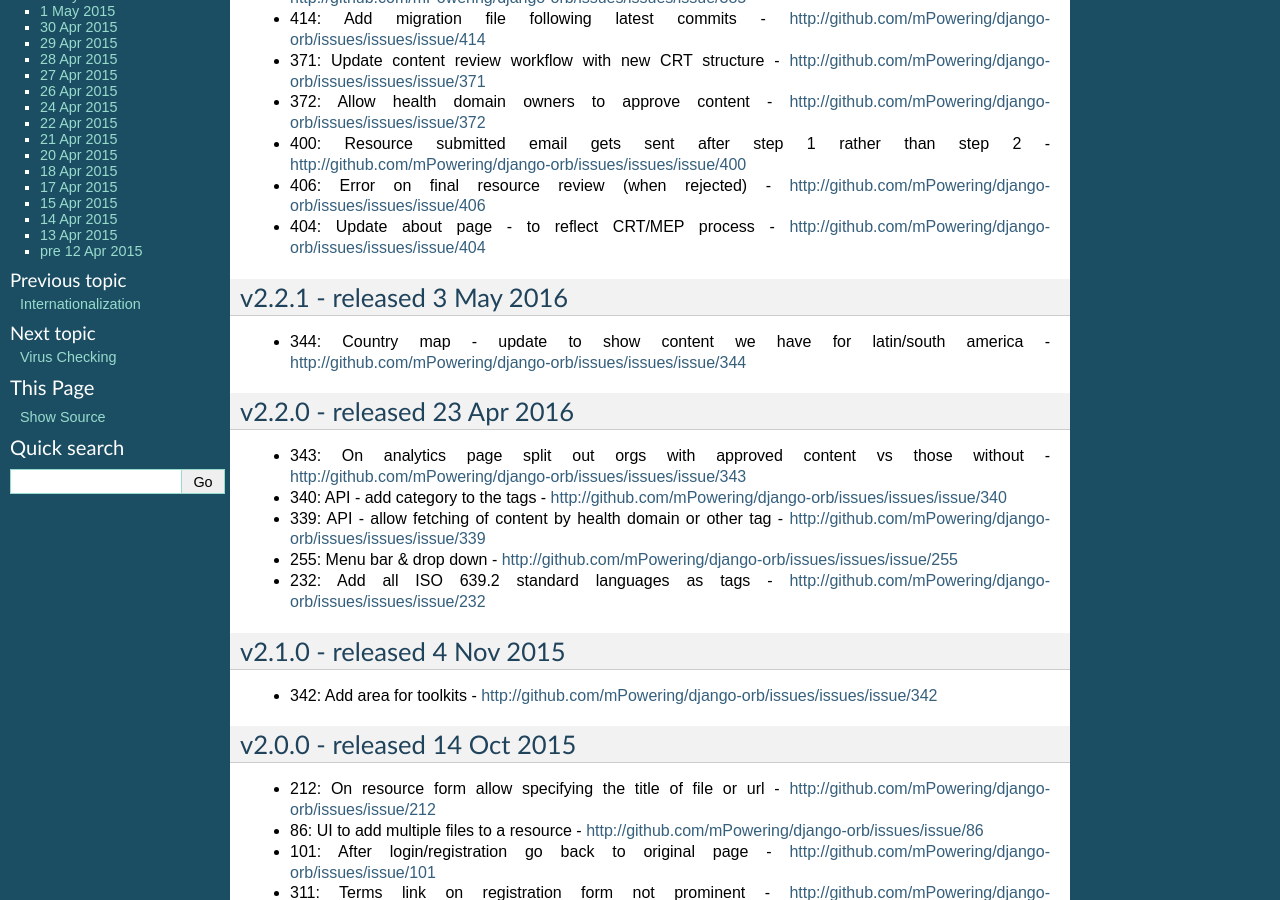
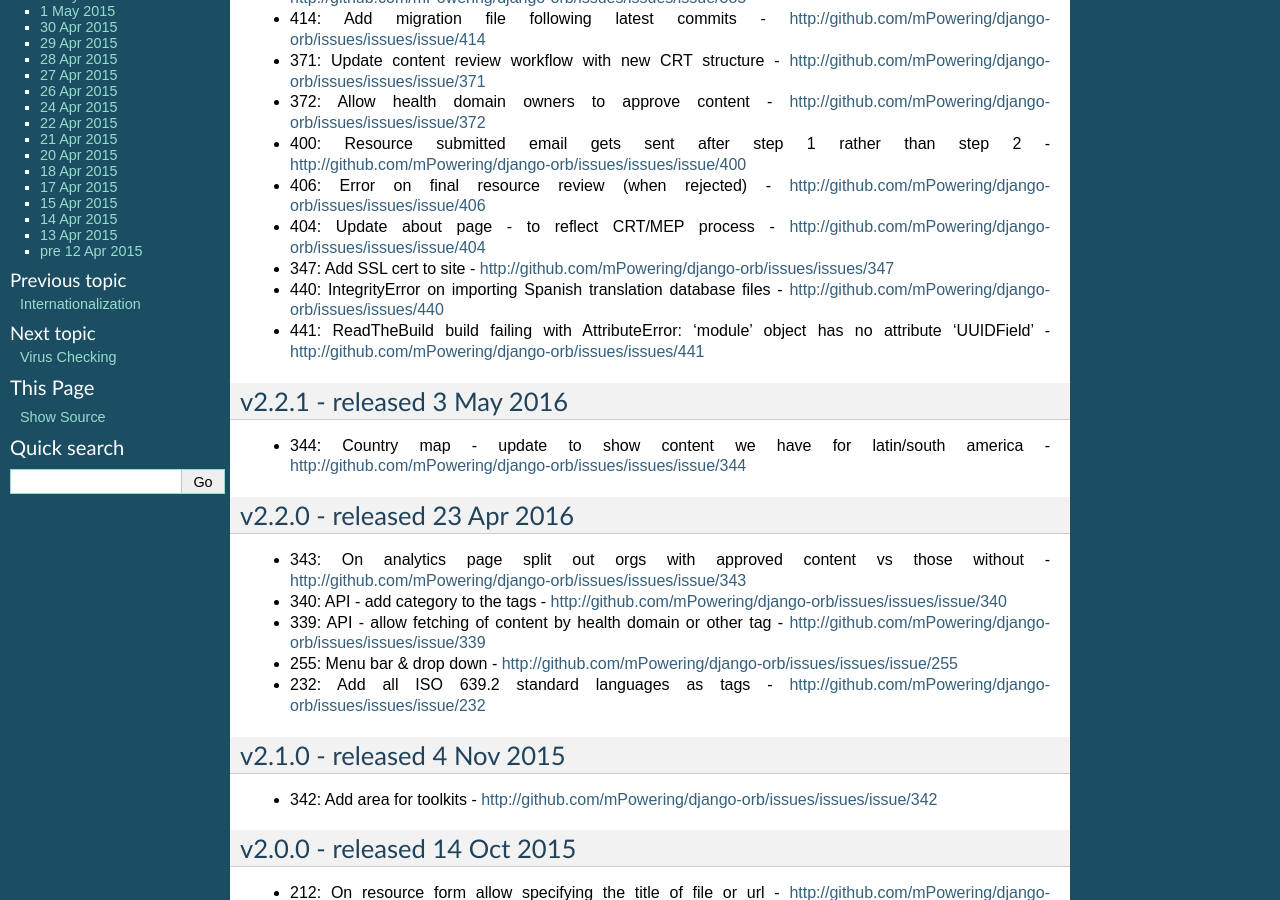
Before and after one commit to mPowering/django-orb, a Sphinx documentation site: the page built from docs/changelog.rst, in a window 1280 px wide and 900 px high, scrolled down 535 px. Built offline with Sphinx 7.4.7, drawn with Linux system fonts in a browser that asks for light colours.

Commit message:
update docs

```diff
--- a/docs/changelog.rst
+++ b/docs/changelog.rst
@@ -22,6 +22,10 @@ v2.2.2 - not yet released
 * 400: Resource submitted email gets sent after step 1 rather than step 2 - http://github.com/mPowering/django-orb/issues/issues/issue/400
 * 406: Error on final resource review (when rejected) - http://github.com/mPowering/django-orb/issues/issues/issue/406
 * 404: Update about page - to reflect CRT/MEP process - http://github.com/mPowering/django-orb/issues/issues/issue/404
+* 347: Add SSL cert to site - http://github.com/mPowering/django-orb/issues/issues/347
+* 440: IntegrityError on importing Spanish translation database files - http://github.com/mPowering/django-orb/issues/issues/440
+* 441: ReadTheBuild build failing with AttributeError: 'module' object has no attribute 'UUIDField' - http://github.com/mPowering/django-orb/issues/issues/441
+
 
 v2.2.1 - released 3 May 2016
 ---------------------------------
```
